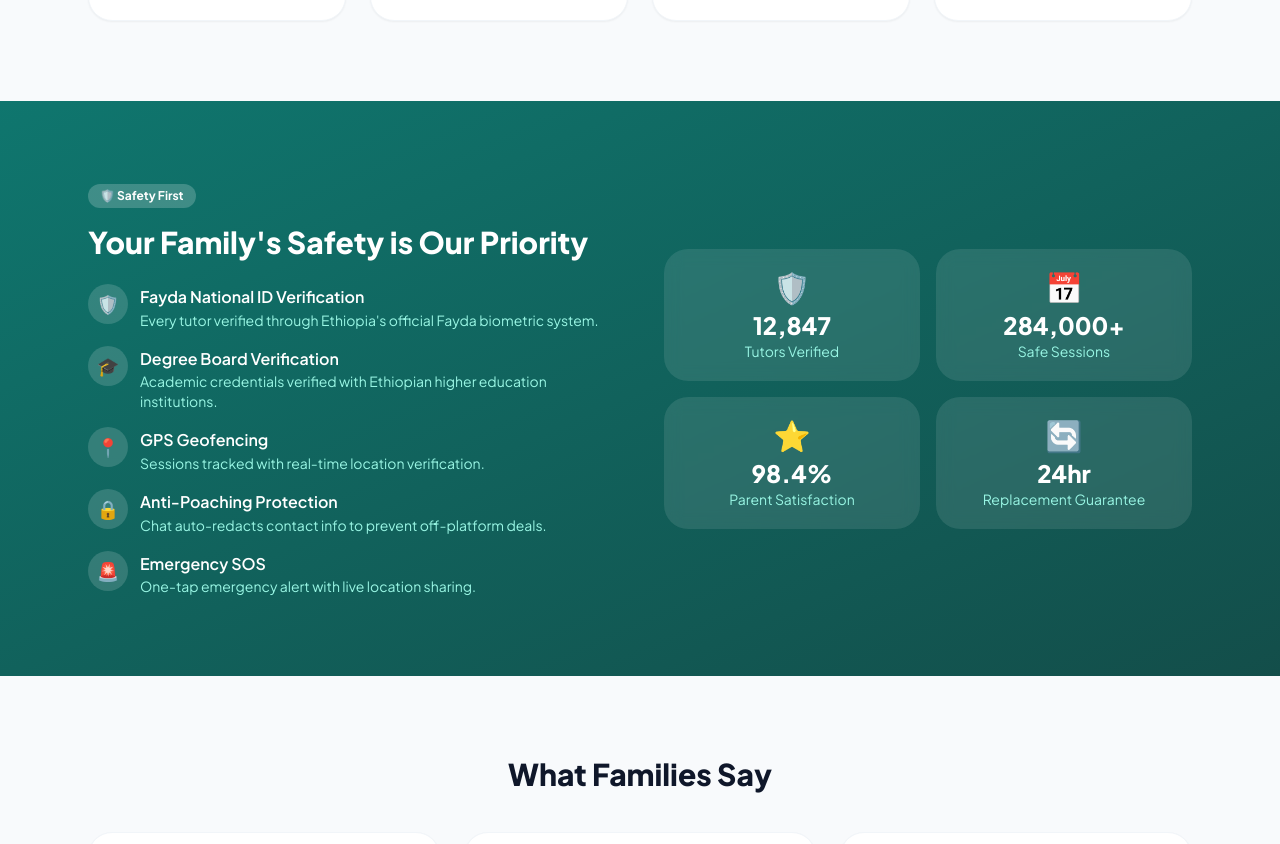
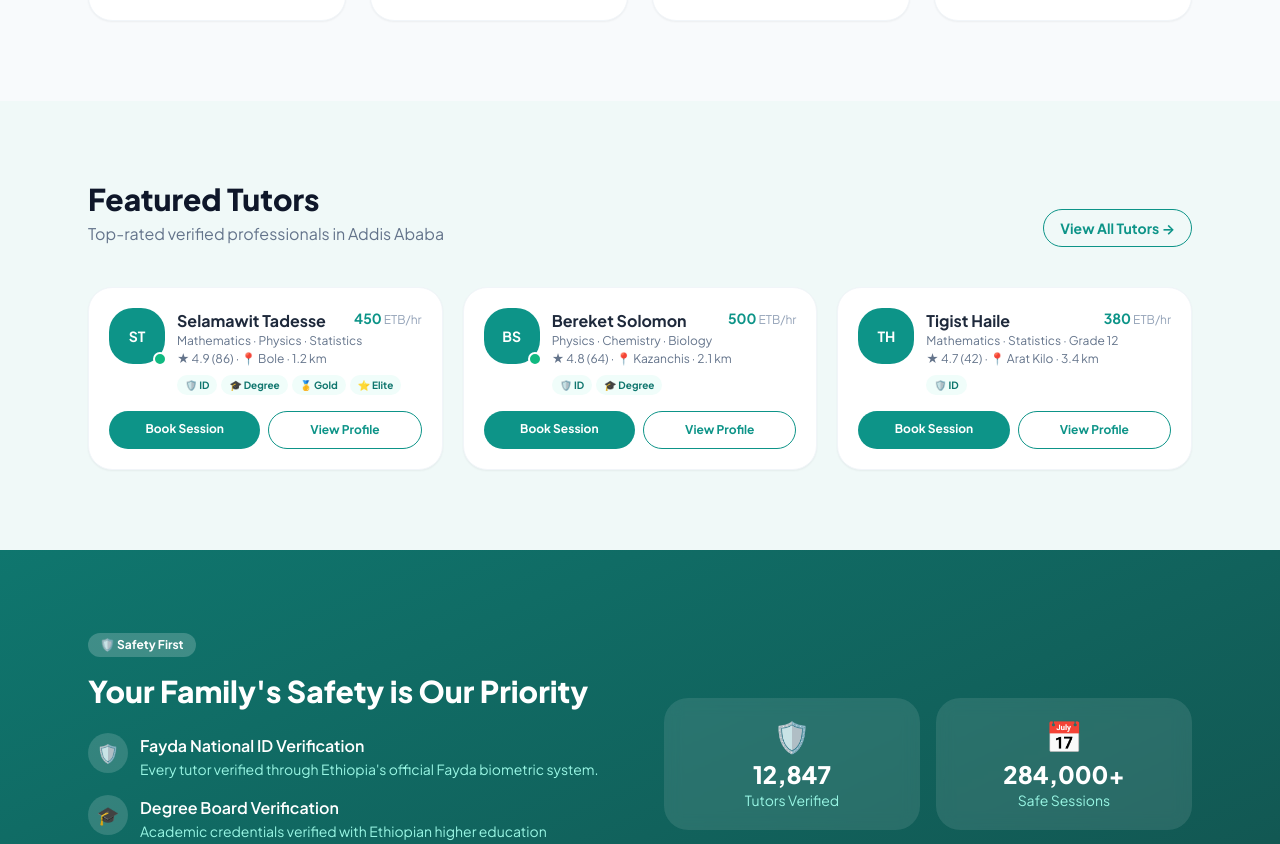
Before and after one commit to Zeordi/tutor-be-betea, a Next.js app in the folder apps/web/: page / in a window 1280 px wide. Shown: the part 1172-2016 px from the top of the page. Built offline with nearby package versions, Linux system fonts and the light colour scheme.

Commit message:
Update page.tsx

```diff
--- a/apps/web/app/(marketing)/page.tsx
+++ b/apps/web/app/(marketing)/page.tsx
@@ -175,6 +175,117 @@ export default function LandingPage() {
         </div>
       </section>
 
+{/* Featured Tutors — V1 */}
+      <section className="py-20">
+        <div className="mx-auto max-w-6xl px-6">
+          <div className="mb-10 flex items-end justify-between gap-4">
+            <div>
+              <h2 className="text-3xl font-extrabold text-slate-900 dark:text-white">
+                Featured Tutors
+              </h2>
+              <p className="mt-1 text-slate-500 dark:text-slate-400">
+                Top-rated verified professionals in Addis Ababa
+              </p>
+            </div>
+            <Link
+              href="/tutors"
+              className="shrink-0 rounded-xl border border-teal-600 px-4 py-2 text-sm font-bold text-teal-600 hover:bg-teal-50 dark:hover:bg-teal-900/20"
+            >
+              View All Tutors →
+            </Link>
+          </div>
+          <div className="grid gap-5 md:grid-cols-3">
+            {[
+              {
+                name: "Selamawit Tadesse",
+                subjects: "Mathematics · Physics · Statistics",
+                rating: "4.9",
+                reviews: 86,
+                rate: 450,
+                location: "Bole · 1.2 km",
+                badges: ["🛡️ ID", "🎓 Degree", "🥇 Gold", "⭐ Elite"],
+                online: true,
+              },
+              {
+                name: "Bereket Solomon",
+                subjects: "Physics · Chemistry · Biology",
+                rating: "4.8",
+                reviews: 64,
+                rate: 500,
+                location: "Kazanchis · 2.1 km",
+                badges: ["🛡️ ID", "🎓 Degree"],
+                online: true,
+              },
+              {
+                name: "Tigist Haile",
+                subjects: "Mathematics · Statistics · Grade 12",
+                rating: "4.7",
+                reviews: 42,
+                rate: 380,
+                location: "Arat Kilo · 3.4 km",
+                badges: ["🛡️ ID"],
+                online: false,
+              },
+            ].map((t) => (
+              <div
+                key={t.name}
+                className="rounded-2xl border border-slate-100 bg-white p-5 shadow-sm transition hover:-translate-y-0.5 hover:shadow-lg dark:border-slate-700/60 dark:bg-slate-800/80"
+              >
+                <div className="flex gap-3">
+                  <div className="relative flex h-14 w-14 shrink-0 items-center justify-center rounded-2xl bg-teal-600 text-sm font-bold text-white">
+                    {t.name
+                      .split(" ")
+                      .map((n) => n[0])
+                      .slice(0, 2)
+                      .join("")}
+                    {t.online && (
+                      <span className="absolute -bottom-0.5 -right-0.5 h-3.5 w-3.5 rounded-full border-2 border-white bg-emerald-500 dark:border-slate-800" />
+                    )}
+                  </div>
+                  <div className="min-w-0 flex-1">
+                    <div className="flex items-start justify-between gap-2">
+                      <p className="font-bold text-slate-800 dark:text-white">{t.name}</p>
+                      <p className="shrink-0 text-sm font-bold text-teal-600">
+                        {t.rate}
+                        <span className="text-xs font-normal text-slate-400"> ETB/hr</span>
+                      </p>
+                    </div>
+                    <p className="text-xs text-slate-500">{t.subjects}</p>
+                    <p className="mt-0.5 text-xs text-slate-500">
+                      ★ {t.rating} ({t.reviews}) · 📍 {t.location}
+                    </p>
+                    <div className="mt-2 flex flex-wrap gap-1">
+                      {t.badges.map((b) => (
+                        <span
+                          key={b}
+                          className="rounded-full bg-teal-50 px-2 py-0.5 text-[10px] font-bold text-teal-700 dark:bg-teal-900/30 dark:text-teal-300"
+                        >
+                          {b}
+                        </span>
+                      ))}
+                    </div>
+                  </div>
+                </div>
+                <div className="mt-4 flex gap-2">
+                  <Link
+                    href="/register"
+                    className="flex-1 rounded-xl bg-teal-600 py-2.5 text-center text-xs font-bold text-white hover:bg-teal-700"
+                  >
+                    Book Session
+                  </Link>
+                  <Link
+                    href="/tutors"
+                    className="flex-1 rounded-xl border border-teal-600 py-2.5 text-center text-xs font-bold text-teal-600 hover:bg-teal-50 dark:hover:bg-teal-900/20"
+                  >
+                    View Profile
+                  </Link>
+                </div>
+              </div>
+            ))}
+          </div>
+        </div>
+      </section>
+
       {/* Safety */}
       <section className="bg-gradient-to-br from-teal-700 to-teal-900 py-20 text-white">
         <div className="mx-auto max-w-6xl px-6">
```
